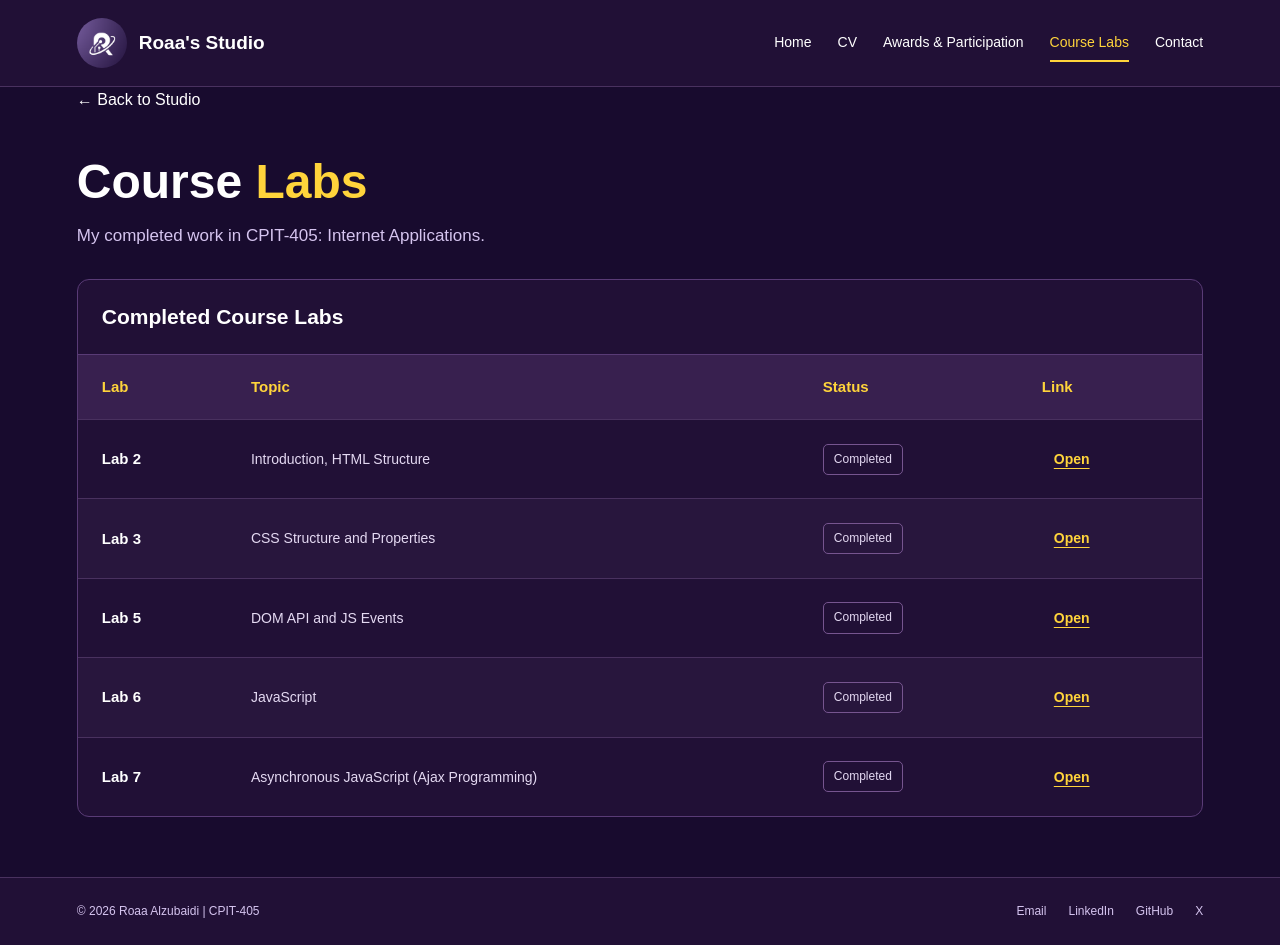
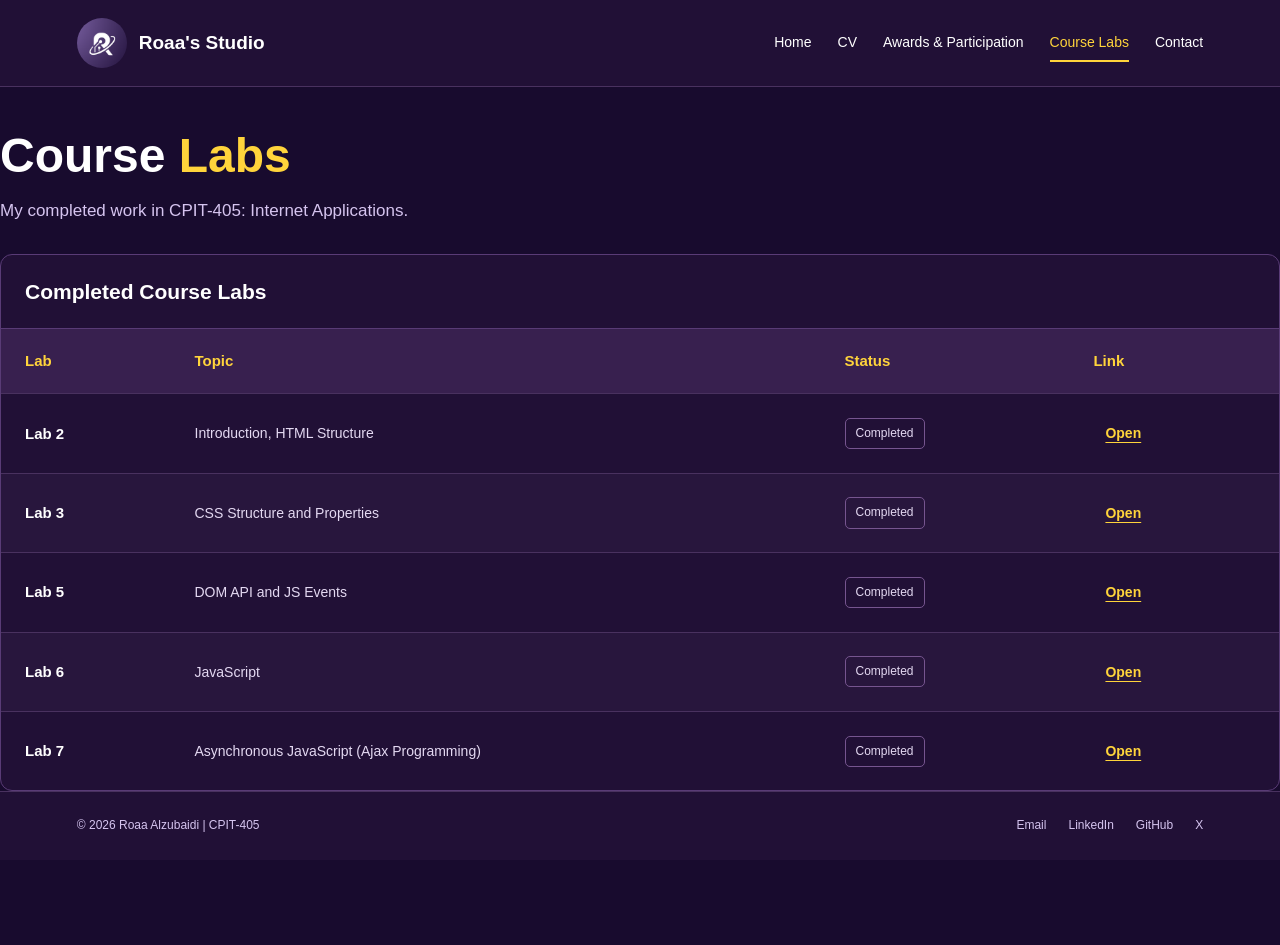
Before and after one commit to roaaAlzubaidi/CPIT405-Labs, a plain HTML site: page Portfolio/labs.html in a window 1280 px wide. After the commit the page ends 860 px from the top, so only its background shows below. Drawn offline with Linux system fonts and the light colour scheme.

Commit message:
Add files via upload

```diff
--- a/Portfolio/labs.html
+++ b/Portfolio/labs.html
@@ -25,10 +25,6 @@
     </nav>
   </header>
 
-  <main class="labs-page">
-    <a class="back-button" href="index.html">
-      ← Back to Studio
-    </a>
 
     <section class="page-heading">
       <h1>Course <span>Labs</span></h1>
```
